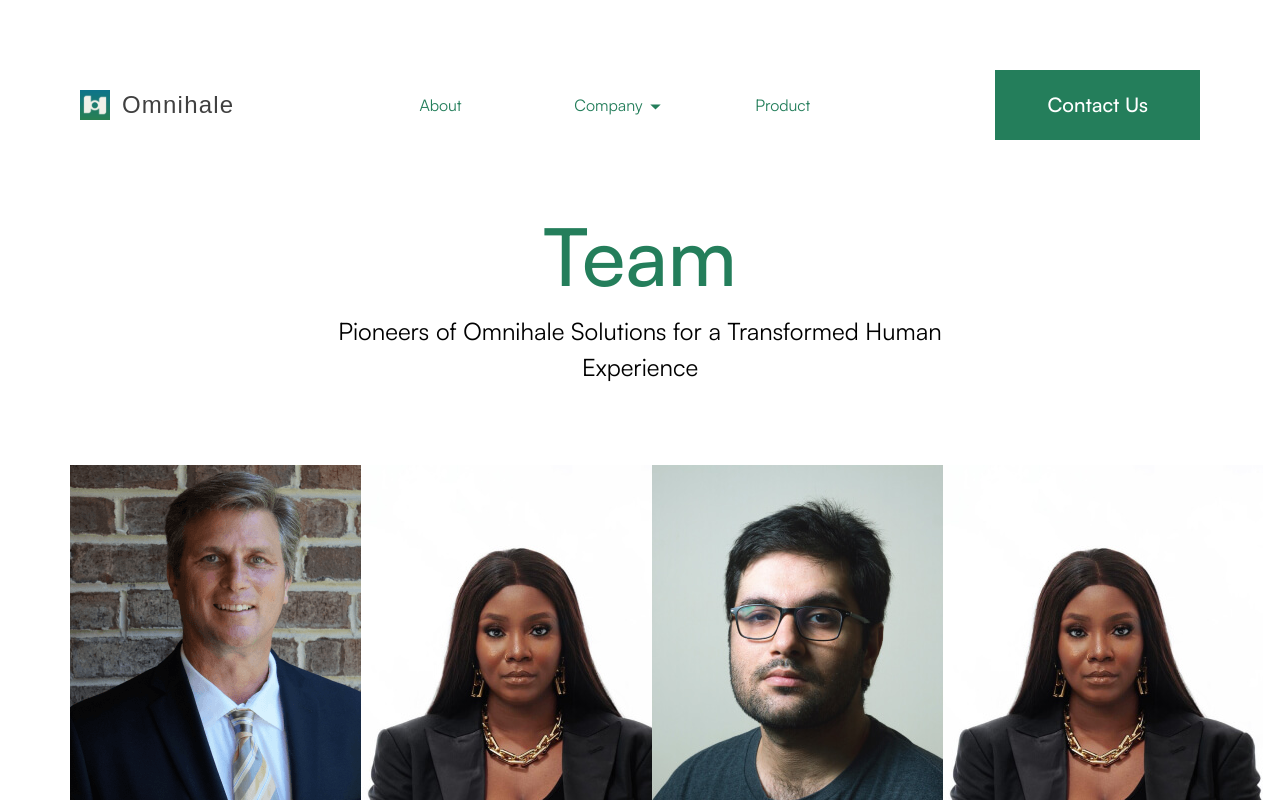
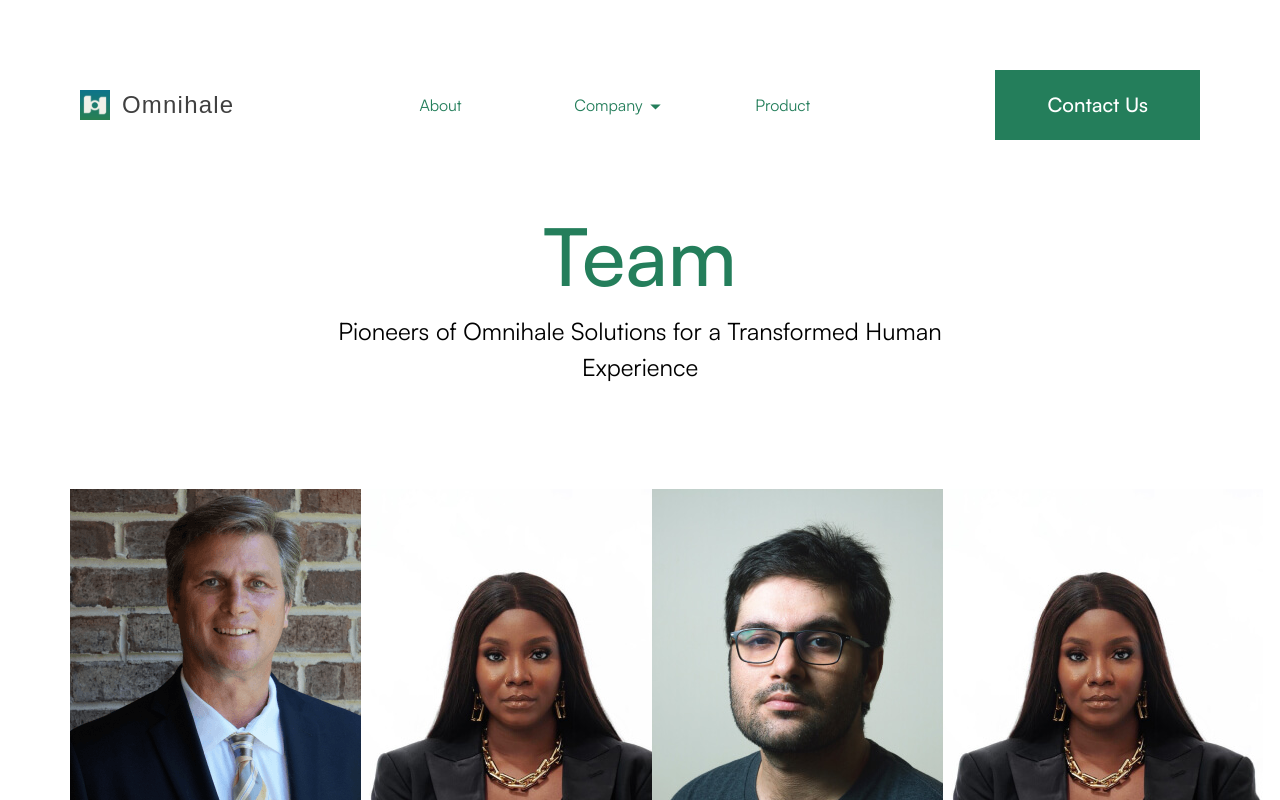
Before and after one commit to omnihale-inc/about, a Next.js app: page /company/team in a window 1280 px wide. Shown: the top 800 px of the page. Built offline with nearby package versions, Linux system fonts and the light colour scheme; a web font is replaced by a local one.

Commit message:
addin the margin left and right

```diff
--- a/src/app/company/team/page.tsx
+++ b/src/app/company/team/page.tsx
@@ -10,7 +10,7 @@ export default function Team() {
   const GreenContactUsButton = withGreenButton(ContactUsButton);
   return (
     <div>
-      <div className="container-wrap mx-auto flex flex-col items-center">
+      <div className="container-wrap mx-auto flex flex-col gap-6 items-center">
         <HeroText
           isPtag={false}
           description={teamData.description}
@@ -26,7 +26,7 @@ export default function Team() {
           ))}
         </div>
       </div>
-      <div className="relative scroll-team lg:hidden ml-6 z-0 grid auto-cols-[20rem] grid-flow-col gap-4 overflow-x-auto pt-2">
+      <div className="relative scroll-team lg:hidden mx-6 z-0 grid auto-cols-[20rem] grid-flow-col gap-4 overflow-x-auto pt-2">
         {teamData.teams.map((team, _) => (
           <UserTeam
             key={team.id}
```
